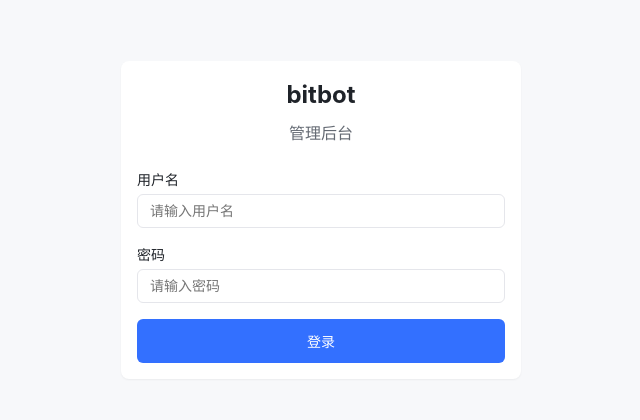
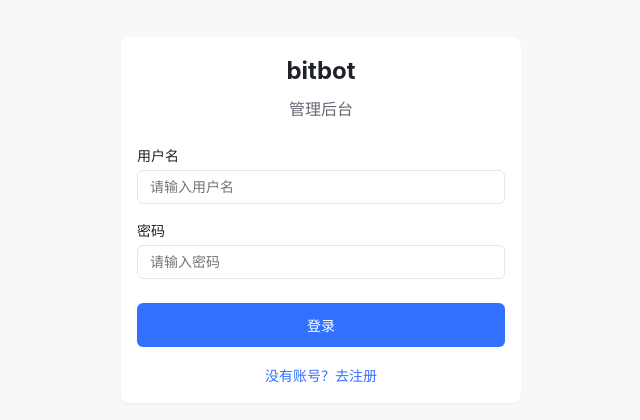
Before and after one commit to ACRHON/bitbot, a React (Vite) app in the folder frontend/: page /admin/login in a window 1280 px wide. Shown: the part 172-592 px from the top of the page, without its empty margins (319-959 px from the left). Built offline with nearby package versions, Linux system fonts and the light colour scheme.

Commit message:
fix: add register link to login page and fix input styling

```diff
--- a/frontend/src/admin/LoginPage.tsx
+++ b/frontend/src/admin/LoginPage.tsx
@@ -87,10 +87,16 @@ const LoginPage: React.FC = () => {
             type="submit"
             className="btn btn-primary"
             disabled={loading}
-            style={{ width: '100%', padding: '12px' }}
+            style={{ width: '100%', padding: '12px', marginTop: '8px' }}
           >
             {loading ? '登录中...' : '登录'}
           </button>
+
+          <div style={{ textAlign: 'center', marginTop: '16px' }}>
+            <a href="/admin/register" style={{ color: 'var(--primary-color)', fontSize: '14px', textDecoration: 'none' }}>
+              没有账号？去注册
+            </a>
+          </div>
         </form>
       </div>
     </div>
--- a/frontend/src/admin/RegisterPage.tsx
+++ b/frontend/src/admin/RegisterPage.tsx
@@ -73,6 +73,7 @@ const RegisterPage: React.FC = () => {
             <input
               type="text"
               className="form-input"
+              style={{ width: '100%', padding: '10px 12px', border: '1px solid var(--border-color)', borderRadius: '6px', fontSize: '14px' }}
               value={name}
               onChange={e => setName(e.target.value)}
               placeholder="请输入姓名"
@@ -85,6 +86,7 @@ const RegisterPage: React.FC = () => {
             <input
               type="text"
               className="form-input"
+              style={{ width: '100%', padding: '10px 12px', border: '1px solid var(--border-color)', borderRadius: '6px', fontSize: '14px' }}
               value={username}
               onChange={e => setUsername(e.target.value)}
               placeholder="请输入用户名"
@@ -97,6 +99,7 @@ const RegisterPage: React.FC = () => {
             <input
               type="password"
               className="form-input"
+              style={{ width: '100%', padding: '10px 12px', border: '1px solid var(--border-color)', borderRadius: '6px', fontSize: '14px' }}
               value={password}
               onChange={e => setPassword(e.target.value)}
               placeholder="请输入密码（至少6位）"
@@ -109,6 +112,7 @@ const RegisterPage: React.FC = () => {
             <input
               type="password"
               className="form-input"
+              style={{ width: '100%', padding: '10px 12px', border: '1px solid var(--border-color)', borderRadius: '6px', fontSize: '14px' }}
               value={confirmPassword}
               onChange={e => setConfirmPassword(e.target.value)}
               placeholder="请再次输入密码"
```
